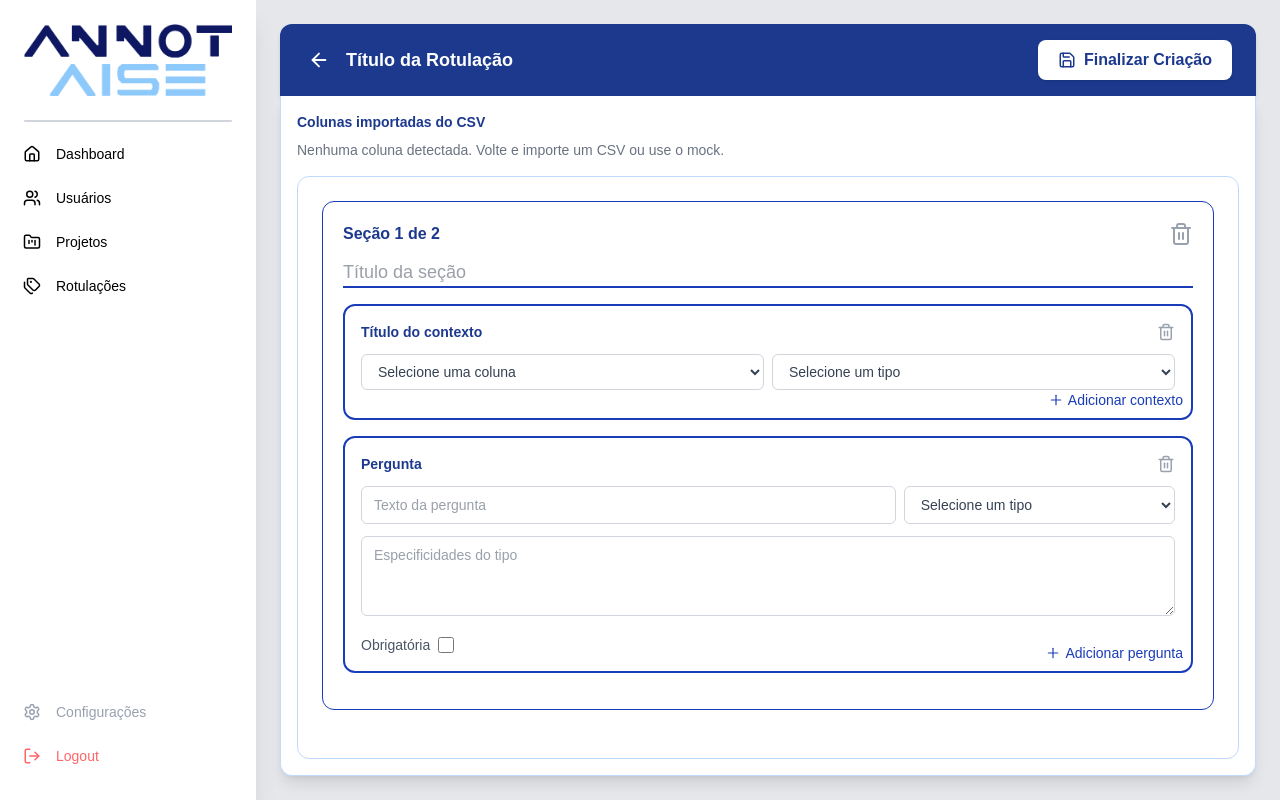
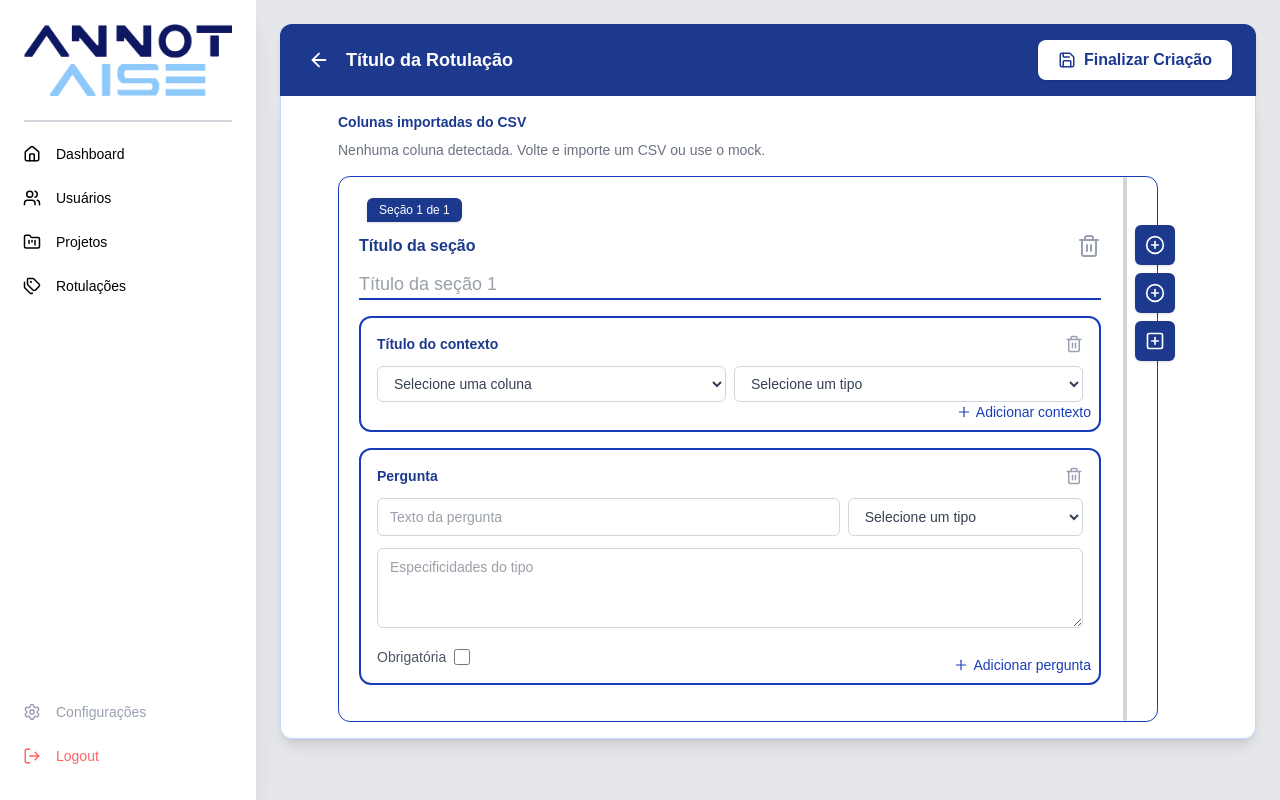
Before and after one commit to aisepucrio/annotaise, a Next.js app in the folder frontend/: page /labelings/create in a window 1280 px wide. Built offline with nearby package versions, Linux system fonts and the light colour scheme.

Commit message:
adicionando os icones de ADD section pergunta e contexto

```diff
--- a/frontend/src/app/labelings/create/context_block.tsx
+++ b/frontend/src/app/labelings/create/context_block.tsx
@@ -1,28 +1,60 @@
 import { Plus, Trash2 } from "lucide-react";
 
-export default function ContextBlock() {
+type ContextBlockProps = {
+  columns?: string[];
+};
+
+export default function ContextBlock({ columns = [] }: ContextBlockProps) {
   return (
     <div className="border-2 border-blue-800 rounded-xl p-4 mb-4 relative">
       <div className="flex justify-between items-center mb-3">
         <h3 className="text-blue-900 font-semibold text-sm">Título do contexto</h3>
-        <Trash2 className="text-gray-400 hover:text-red-500 cursor-pointer" size={18} />
+        <button
+          type="button"
+          className="text-gray-400 hover:text-red-500"
+          aria-label="Remover contexto"
+          title="Remover contexto"
+        >
+          <Trash2 size={18} />
+        </button>
       </div>
 
       {/* Campos de contexto */}
       <div className="flex gap-2 mb-3">
-        <select className="flex-1 border border-gray-300 rounded-md px-3 py-2 text-gray-700 text-sm focus:outline-none focus:border-blue-500">
-          <option>Selecione uma coluna</option>
+        <select
+          className="flex-1 border border-gray-300 rounded-md px-3 py-2 text-gray-700 text-sm focus:outline-none focus:border-blue-500"
+          defaultValue=""
+        >
+          <option value="" disabled>
+            Selecione uma coluna
+          </option>
+          {columns.map((col) => (
+            <option key={col} value={col}>
+              {col}
+            </option>
+          ))}
         </select>
 
-        <select className="flex-1 border border-gray-300 rounded-md px-3 py-2 text-gray-700 text-sm focus:outline-none focus:border-blue-500">
-          <option>Selecione um tipo</option>
+        <select
+          className="flex-1 border border-gray-300 rounded-md px-3 py-2 text-gray-700 text-sm focus:outline-none focus:border-blue-500"
+          defaultValue=""
+        >
+          <option value="" disabled>
+            Selecione um tipo
+          </option>
+          <option value="text">Texto</option>
+          <option value="number">Número</option>
+          <option value="date">Data</option>
+          <option value="category">Categoria</option>
         </select>
       </div>
 
-      {/* Botão para adicionar contexto */}
+      {/* placeholder para adicionar subcontextos (opcional futuro) */}
       <button
         type="button"
         className="absolute right-2 bottom-2 flex items-center gap-1 text-blue-800 hover:text-blue-600 text-sm"
+        title="Adicionar contexto"
+        aria-label="Adicionar contexto"
       >
         <Plus size={16} strokeWidth={1.75} /> Adicionar contexto
       </button>
--- a/frontend/src/app/labelings/create/page.tsx
+++ b/frontend/src/app/labelings/create/page.tsx
@@ -4,13 +4,14 @@ import { useEffect, useState } from "react";
 import { useRouter } from "next/navigation";
 import Sidebar from "@/app/components/sidebar";
 import { ArrowLeft, Save } from "lucide-react";
-import SectionForm from "./section_form";
+import SectionForm, { SectionData } from "./section_form";
 
 export default function LabelingFormPage() {
   const router = useRouter();
   const [columns, setColumns] = useState<string[]>([]);
+  const [sections, setSections] = useState<SectionData[]>([]);
 
-  // Lê as colunas salvas pelo modal (mock ou upload real)
+  // carrega colunas do CSV (mock/real)
   useEffect(() => {
     try {
       const raw = localStorage.getItem("labeling_csv_columns");
@@ -21,12 +22,60 @@ export default function LabelingFormPage() {
     }
   }, []);
 
+  // inicia com 1 seção padrão (1 contexto + 1 pergunta)
+  useEffect(() => {
+    setSections([
+      {
+        id: crypto.randomUUID(),
+        title: "",
+        contexts: [{ id: crypto.randomUUID() }],
+        questions: [{ id: crypto.randomUUID() }],
+      },
+    ]);
+  }, []);
+
+  // handlers
+  function addSection() {
+    setSections((prev) => [
+      ...prev,
+      {
+        id: crypto.randomUUID(),
+        title: "",
+        contexts: [{ id: crypto.randomUUID() }],
+        questions: [{ id: crypto.randomUUID() }],
+      },
+    ]);
+  }
+
+  function addContext(sectionId: string) {
+    setSections((prev) =>
+      prev.map((s) =>
+        s.id === sectionId
+          ? { ...s, contexts: [...s.contexts, { id: crypto.randomUUID() }] }
+          : s
+      )
+    );
+  }
+
+  function addQuestion(sectionId: string) {
+    setSections((prev) =>
+      prev.map((s) =>
+        s.id === sectionId
+          ? { ...s, questions: [...s.questions, { id: crypto.randomUUID() }] }
+          : s
+      )
+    );
+  }
+
+  function updateSectionTitle(sectionId: string, title: string) {
+    setSections((prev) =>
+      prev.map((s) => (s.id === sectionId ? { ...s, title } : s))
+    );
+  }
+
   return (
     <div className="flex bg-gray-200 min-h-screen">
-      {/* Barra lateral fixa */}
       <Sidebar />
-
-      {/* Corpo principal */}
       <main className="flex-1 ml-64 p-6">
         {/* Cabeçalho */}
         <div className="flex items-center justify-between bg-blue-900 text-white px-6 py-4 rounded-t-xl shadow-md">
@@ -49,9 +98,10 @@ export default function LabelingFormPage() {
           </button>
         </div>
 
-        {/* Informações do CSV importado */}
+        {/* Info CSV + Seções */}
         <div className="bg-white border-x border-b border-blue-200 rounded-b-xl shadow-lg p-4">
-          <div className="mb-4">
+          {/* Colunas do CSV */}
+          <div className="mb-4 max-w-[860px] mx-auto">
             <h2 className="text-sm font-semibold text-blue-900">
               Colunas importadas do CSV
             </h2>
@@ -73,12 +123,21 @@ export default function LabelingFormPage() {
             )}
           </div>
 
-          {/* Seções */}
-          <div className="mt-2 border border-blue-200 rounded-xl p-6">
-            {/* Mantemos a assinatura atual do SectionForm.
-               Em um próximo passo, podemos passar `columns` via props
-               ou via Context para popular o ContextBlock. */}
-            <SectionForm sectionIndex={1} totalSections={2} />
+          {/* Seções (form mais estreito para acomodar os botões) */}
+          <div className="mt-2 space-y-6 max-w-[860px] mx-auto pr-10">
+            {sections.map((section, idx) => (
+              <SectionForm
+                key={section.id}
+                data={section}
+                index={idx}
+                total={sections.length}
+                columns={columns}
+                onAddContext={() => addContext(section.id)}
+                onAddQuestion={() => addQuestion(section.id)}
+                onAddSection={addSection}
+                onChangeTitle={(t) => updateSectionTitle(section.id, t)}
+              />
+            ))}
           </div>
         </div>
       </main>
--- a/frontend/src/app/labelings/create/question_block.tsx
+++ b/frontend/src/app/labelings/create/question_block.tsx
@@ -5,7 +5,14 @@ export default function QuestionBlock() {
     <div className="border-2 border-blue-800 rounded-xl p-4 mb-4 relative">
       <div className="flex justify-between items-center mb-3">
         <h3 className="text-blue-900 font-semibold text-sm">Pergunta</h3>
-        <Trash2 className="text-gray-400 hover:text-red-500 cursor-pointer" size={18} />
+        <button
+          type="button"
+          className="text-gray-400 hover:text-red-500"
+          aria-label="Remover pergunta"
+          title="Remover pergunta"
+        >
+          <Trash2 size={18} />
+        </button>
       </div>
 
       {/* Campos da pergunta */}
@@ -15,8 +22,13 @@ export default function QuestionBlock() {
           placeholder="Texto da pergunta"
           className="flex-1 border border-gray-300 rounded-md px-3 py-2 text-gray-700 text-sm focus:outline-none focus:border-blue-500"
         />
-        <select className="w-1/3 border border-gray-300 rounded-md px-3 py-2 text-gray-700 text-sm focus:outline-none focus:border-blue-500">
-          <option>Selecione um tipo</option>
+        <select className="w-1/3 border border-gray-300 rounded-md px-3 py-2 text-gray-700 text-sm focus:outline-none focus:border-blue-500" defaultValue="">
+          <option value="" disabled>Selecione um tipo</option>
+          <option value="text">Texto</option>
+          <option value="number">Número</option>
+          <option value="select">Seleção</option>
+          <option value="multi">Seleção múltipla</option>
+          <option value="boolean">Sim/Não</option>
         </select>
       </div>
 
@@ -32,10 +44,12 @@ export default function QuestionBlock() {
         <input id="required" type="checkbox" className="accent-blue-700 w-4 h-4" />
       </div>
 
-      {/* Botão para adicionar nova pergunta */}
+      {/* Botão (placeholder) */}
       <button
         type="button"
         className="absolute right-2 bottom-2 flex items-center gap-1 text-blue-800 hover:text-blue-600 text-sm"
+        aria-label="Adicionar pergunta"
+        title="Adicionar pergunta"
       >
         <Plus size={16} strokeWidth={1.75} /> Adicionar pergunta
       </button>
--- a/frontend/src/app/labelings/create/section_form.tsx
+++ b/frontend/src/app/labelings/create/section_form.tsx
@@ -1,28 +1,120 @@
-import { Trash2 } from "lucide-react";
+import { Trash2, PlusCircle, PlusSquare } from "lucide-react";
 import QuestionBlock from "./question_block";
 import ContextBlock from "./context_block";
 
-export default function SectionForm({ sectionIndex, totalSections }: { sectionIndex: number; totalSections: number }) {
+export type SectionData = {
+  id: string;
+  title: string;
+  contexts: { id: string }[];
+  questions: { id: string }[];
+};
+
+type Props = {
+  data: SectionData;
+  index: number;          // 0-based
+  total: number;
+  columns?: string[];
+  onAddContext: () => void;
+  onAddQuestion: () => void;
+  onAddSection: () => void;
+  onChangeTitle: (title: string) => void;
+  onRemoveSection?: () => void;
+};
+
+export default function SectionForm({
+  data,
+  index,
+  total,
+  columns = [],
+  onAddContext,
+  onAddQuestion,
+  onAddSection,
+  onChangeTitle,
+  onRemoveSection,
+}: Props) {
+  const humanIndex = index + 1;
+
   return (
-    <div className="border border-blue-800 rounded-xl p-5 mb-6">
+    <div className="relative border border-blue-800 rounded-xl p-5 pr-14">
+      {/* Etiqueta "Seção X de Y" */}
+      <div className="inline-flex -mt-9 mb-3 ml-2">
+        <span className="px-3 py-1 bg-blue-900 text-white text-xs rounded-t-md rounded-br-md shadow">
+          Seção {humanIndex} de {total}
+        </span>
+      </div>
+
+      {/* Header da seção */}
       <div className="flex justify-between items-center mb-3">
-        <h2 className="text-blue-900 font-semibold">
-          Seção {sectionIndex} de {totalSections}
-        </h2>
-        <Trash2 className="text-gray-400 hover:text-red-500 cursor-pointer" />
+        <h2 className="text-blue-900 font-semibold">Título da seção</h2>
+        <button
+          type="button"
+          className="text-gray-400 hover:text-red-500"
+          onClick={onRemoveSection}
+          aria-label="Remover seção"
+          title="Remover seção"
+        >
+          <Trash2 />
+        </button>
       </div>
 
       <input
         type="text"
-        placeholder="Título da seção"
+        value={data.title}
+        onChange={(e) => onChangeTitle(e.target.value)}
+        placeholder={`Título da seção ${humanIndex}`}
         className="w-full border-b-2 border-blue-800 focus:outline-none text-gray-700 text-lg mb-4"
       />
 
-      {/* Contextos */}
-      <ContextBlock />
+      {/* CONTEXTOS */}
+      {data.contexts.map((ctx) => (
+        <ContextBlock key={ctx.id} columns={columns} />
+      ))}
 
-      {/* Perguntas */}
-      <QuestionBlock />
+      {/* PERGUNTAS */}
+      {data.questions.map((q) => (
+        <QuestionBlock key={q.id} />
+      ))}
+
+      {/* Trilho lateral com botões (sobrepondo levemente a seção) */}
+      <div className="absolute right-[-18px] top-0 bottom-0 flex items-start z-10">
+        {/* trilho cinza */}
+        <div className="w-1 bg-gray-300 rounded-full h-full mr-2" />
+
+        <div className="flex flex-col gap-2 pt-12">
+          {/* Adicionar pergunta */}
+          <button
+            type="button"
+            onClick={onAddQuestion}
+            title="Adicionar pergunta"
+            aria-label="Adicionar pergunta"
+            className="w-10 h-10 bg-blue-900 hover:bg-blue-800 text-white rounded-md shadow flex items-center justify-center"
+          >
+            <PlusCircle size={20} />
+          </button>
+
+          {/* Adicionar contexto */}
+          <button
+            type="button"
+            onClick={onAddContext}
+            title="Adicionar contexto"
+            aria-label="Adicionar contexto"
+            className="w-10 h-10 bg-blue-900 hover:bg-blue-800 text-white rounded-md shadow flex items-center justify-center"
+          >
+            <PlusCircle size={20} />
+          </button>
+
+          {/* Adicionar seção */}
+          <button
+            type="button"
+            onClick={onAddSection}
+            title="Adicionar seção"
+            aria-label="Adicionar seção"
+            className="w-10 h-10 bg-blue-900 hover:bg-blue-800 text-white rounded-md shadow flex items-center justify-center"
+          >
+            <PlusSquare size={20} />
+          </button>
+        </div>
+      </div>
     </div>
   );
 }
```
